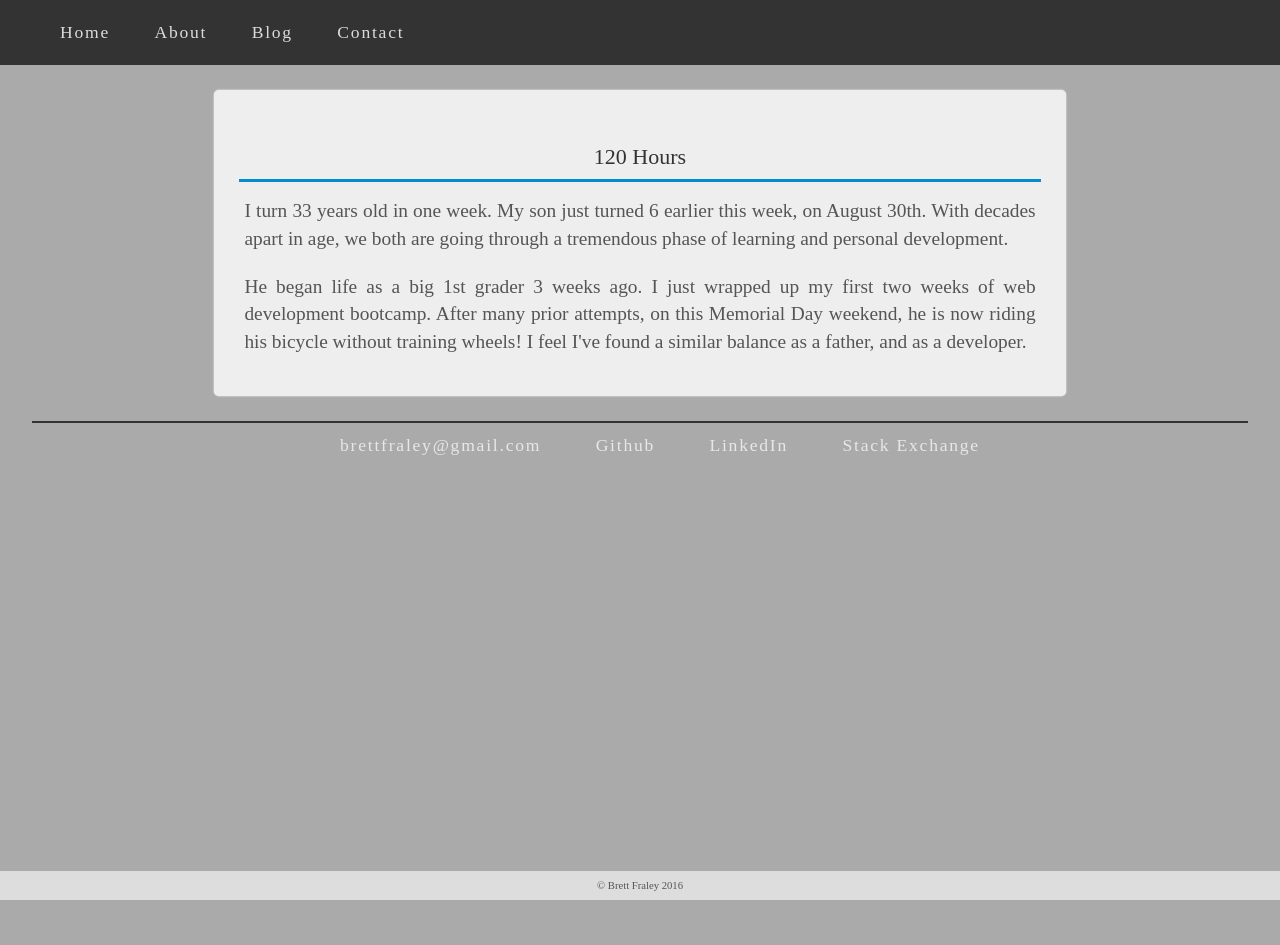
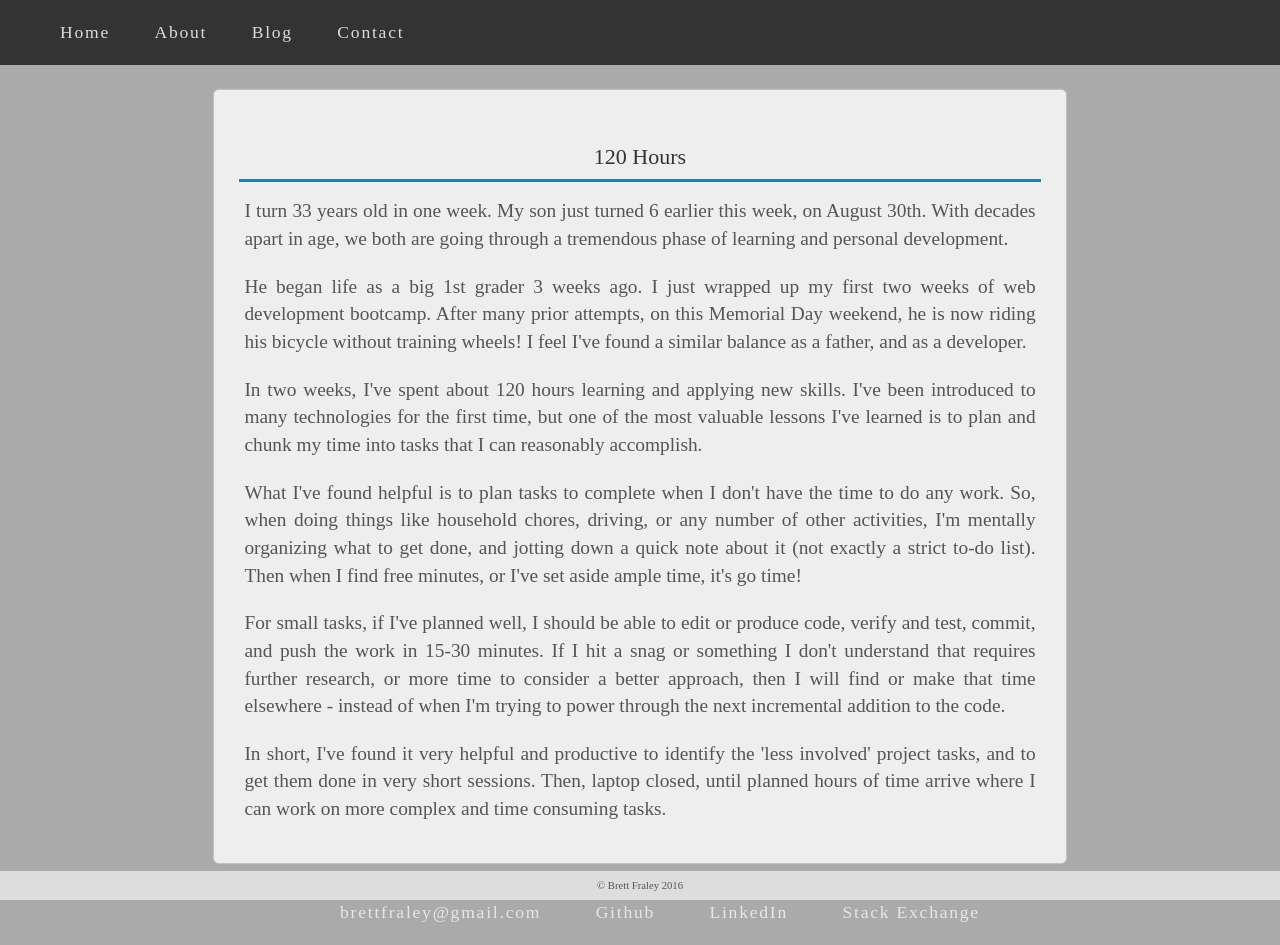
Before and after one commit to bFraley/bFraley.github.io, a Jekyll site: the page built from _posts/2016-09-2-120-Hours.md, in a window 1280 px wide. Built offline with Jekyll 4.4.1, drawn with Linux system fonts in a browser that asks for light colours; nearby versions of some CDN libraries; some web fonts are replaced; before the commit the page ends 900 px from its top, so only the background shows below that.

Commit message:
finish up week 2 post, pushing first part of week 3 post

```diff
--- a/_posts/2016-09-2-120-Hours.md
+++ b/_posts/2016-09-2-120-Hours.md
@@ -15,5 +15,17 @@
 he is now riding his bicycle without training wheels! I feel I've found a similar balance as
 a father, and as a developer.</p>
 
+<p>In two weeks, I've spent about 120 hours learning and applying new skills. I've  been introduced to many technologies for the first time, but one of the most valuable lessons I've learned is to plan and chunk my time into tasks that I can reasonably accomplish.</p>
+
+<p>What I've found helpful is to plan tasks to complete when I don't have the time
+to do any work. So, when doing things like household chores, driving, or any number of
+other activities, I'm mentally organizing what to get done, and jotting down a quick note
+about it (not exactly a strict to-do list). Then when I find free minutes, or I've set aside ample time, it's go time!</p>
+
+<p>For small tasks, if I've planned well, I should be able to edit or produce code, verify and test, commit, and push the work in 15-30 minutes. If I hit a snag or something I don't understand that requires further research, or more time to consider a better approach, then I will find or make that time elsewhere - instead of when I'm trying to power through the next incremental addition to the code.</p>
+
+<p>In short, I've found it very helpful and productive to identify the 'less involved'
+project tasks, and to get them done in very short sessions. Then, laptop closed, until
+planned hours of time arrive where I can work on more complex and time consuming tasks.</p>
 
 </article>
```
Also changed, not shown: _posts/2016-09-9-textadventure.md (added, +43 -0 lines), 1 other file.
